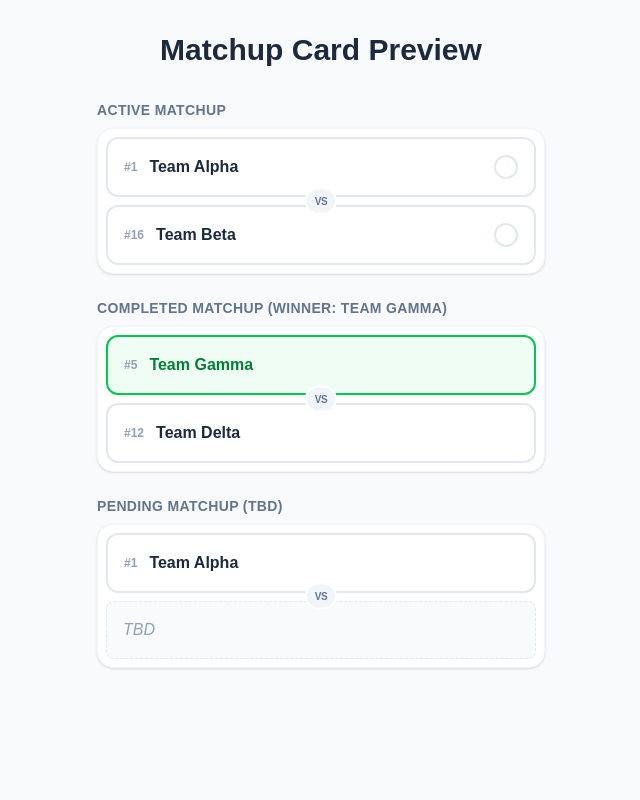
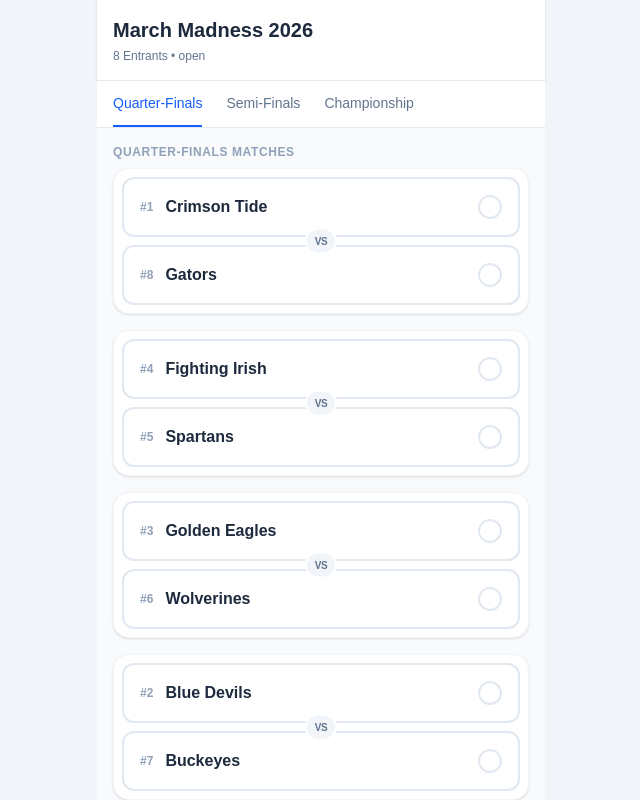
Before and after one commit to matttongdotcom/my-bracket-app, a Next.js app: page / in a window 1280 px wide. Shown: the whole page, without its empty margins (319-959 px from the left). Built offline with nearby package versions, Linux system fonts and the light colour scheme.

Commit message:
added tournament view

```diff
--- a/src/app/page.tsx
+++ b/src/app/page.tsx
@@ -1,78 +1,123 @@
 'use client';
 
-import MatchupCard from '@/components/MatchupCard';
-import { Participant } from '@/types/tournament';
+import TournamentView from '@/components/TournamentView';
+import { TournamentResponseObject, Participant } from '@/types/tournament';
 
 export default function Home() {
-  // Sample Data
-  const entrant1: Participant = {
-    id: '1',
-    name: 'Team Alpha',
-    seed: 1,
-    votesInMatch: 10,
-  };
+  // --- Sample Data Generation ---
 
-  const entrant2: Participant = {
-    id: '2',
-    name: 'Team Beta',
-    seed: 16,
-    votesInMatch: 5,
-  };
+  const createParticipant = (id: string, name: string, seed: number): Participant => ({
+    id,
+    name,
+    seed,
+    votesInMatch: 0,
+  });
 
-  const entrant3: Participant = {
-    id: '3',
-    name: 'Team Gamma',
-    seed: 5,
-    votesInMatch: 20,
-  };
+  const entrants = [
+    createParticipant('1', 'Crimson Tide', 1),
+    createParticipant('2', 'Blue Devils', 2),
+    createParticipant('3', 'Golden Eagles', 3),
+    createParticipant('4', 'Fighting Irish', 4),
+    createParticipant('5', 'Spartans', 5),
+    createParticipant('6', 'Wolverines', 6),
+    createParticipant('7', 'Buckeyes', 7),
+    createParticipant('8', 'Gators', 8),
+  ];
 
-  const entrant4: Participant = {
-    id: '4',
-    name: 'Team Delta',
-    seed: 12,
-    votesInMatch: 15,
+  const sampleTournament: TournamentResponseObject = {
+    id: 't1',
+    name: 'March Madness 2026',
+    status: 'open',
+    currentRound: 1,
+    totalEntrants: 8,
+    rounds: [
+      {
+        roundNumber: 1,
+        label: 'Quarter-Finals',
+        matchups: [
+          {
+            id: 'm1',
+            matchIndex: 0,
+            is_active: true,
+            entrant1: entrants[0], // Seed 1
+            entrant2: entrants[7], // Seed 8
+            winner_id: null,
+            totalVotes: 150,
+          },
+          {
+            id: 'm2',
+            matchIndex: 1,
+            is_active: true,
+            entrant1: entrants[3], // Seed 4
+            entrant2: entrants[4], // Seed 5
+            winner_id: null,
+            totalVotes: 120,
+          },
+          {
+            id: 'm3',
+            matchIndex: 2,
+            is_active: true,
+            entrant1: entrants[2], // Seed 3
+            entrant2: entrants[5], // Seed 6
+            winner_id: null,
+            totalVotes: 90,
+          },
+          {
+            id: 'm4',
+            matchIndex: 3,
+            is_active: true,
+            entrant1: entrants[1], // Seed 2
+            entrant2: entrants[6], // Seed 7
+            winner_id: null,
+            totalVotes: 200,
+          },
+        ],
+      },
+      {
+        roundNumber: 2,
+        label: 'Semi-Finals',
+        matchups: [
+          {
+            id: 'm5',
+            matchIndex: 4,
+            is_active: false,
+            entrant1: null, // Winner of m1
+            entrant2: null, // Winner of m2
+            winner_id: null,
+            totalVotes: 0,
+          },
+          {
+            id: 'm6',
+            matchIndex: 5,
+            is_active: false,
+            entrant1: null, // Winner of m3
+            entrant2: null, // Winner of m4
+            winner_id: null,
+            totalVotes: 0,
+          },
+        ],
+      },
+      {
+        roundNumber: 3,
+        label: 'Championship',
+        matchups: [
+          {
+            id: 'm7',
+            matchIndex: 6,
+            is_active: false,
+            entrant1: null,
+            entrant2: null,
+            winner_id: null,
+            totalVotes: 0,
+          },
+        ],
+      },
+    ],
   };
 
   return (
-    <main className="min-h-screen bg-slate-50 p-8 flex flex-col items-center gap-8">
-      <h1 className="text-3xl font-bold text-slate-800">Matchup Card Preview</h1>
-
-      <div className="w-full max-w-md flex flex-col gap-6">
-
-        <section>
-          <h2 className="text-sm font-semibold text-slate-500 mb-2 uppercase tracking-wide">Active Matchup</h2>
-          <MatchupCard
-            matchId="m1"
-            entrant1={entrant1}
-            entrant2={entrant2}
-            isActive={true}
-            winnerId={null}
-          />
-        </section>
-
-        <section>
-          <h2 className="text-sm font-semibold text-slate-500 mb-2 uppercase tracking-wide">Completed Matchup (Winner: Team Gamma)</h2>
-          <MatchupCard
-            matchId="m2"
-            entrant1={entrant3}
-            entrant2={entrant4}
-            isActive={false}
-            winnerId={entrant3.id}
-          />
-        </section>
-
-        <section>
-          <h2 className="text-sm font-semibold text-slate-500 mb-2 uppercase tracking-wide">Pending Matchup (TBD)</h2>
-          <MatchupCard
-            matchId="m3"
-            entrant1={entrant1}
-            entrant2={null}
-            isActive={false}
-            winnerId={null}
-          />
-        </section>
-
-      </div>
+    <main className="min-h-screen bg-slate-100 flex justify-center">
+      <TournamentView tournament={sampleTournament} />
     </main>
   );
 }
--- /dev/null
+++ b/src/components/TournamentView.tsx
@@ -0,0 +1,77 @@
+'use client';
+
+import { useState } from 'react';
+import { TournamentResponseObject, RoundData } from '@/types/tournament';
+import MatchupCard from './MatchupCard';
+
+interface TournamentViewProps {
+  tournament: TournamentResponseObject;
+}
+
+export default function TournamentView({ tournament }: TournamentViewProps) {
+  const [activeRoundIndex, setActiveRoundIndex] = useState(0);
+
+  const rounds = tournament.rounds || [];
+  const activeRound = rounds[activeRoundIndex];
+
+  return (
+    <div className="w-full max-w-md mx-auto flex flex-col h-screen bg-slate-50">
+      {/* Header */}
+      <div className="p-4 bg-white border-b border-slate-200 shadow-sm z-10">
+        <h1 className="text-xl font-bold text-slate-800">{tournament.name}</h1>
+        <div className="text-xs text-slate-500 mt-1">
+          {tournament.totalEntrants} Entrants • {tournament.status}
+        </div>
+      </div>
+
+      {/* Tabs / Round Selector */}
+      <div className="sticky top-0 bg-white z-10 border-b border-slate-200 overflow-x-auto no-scrollbar">
+        <div className="flex px-4 gap-6">
+          {rounds.map((round, index) => {
+            const isActive = index === activeRoundIndex;
+            return (
+              <button
+                key={round.roundNumber}
+                onClick={() => setActiveRoundIndex(index)}
+                className={`py-3 text-sm font-medium whitespace-nowrap border-b-2 transition-colors ${
+                  isActive
+                    ? 'border-blue-600 text-blue-600'
+                    : 'border-transparent text-slate-500 hover:text-slate-700'
+                }`}
+              >
+                {round.label}
+              </button>
+            );
+          })}
+        </div>
+      </div>
+
+      {/* Content Area */}
+      <div className="flex-1 overflow-y-auto p-4 space-y-4">
+        {activeRound ? (
+          <>
+            <div className="text-xs font-bold text-slate-400 uppercase tracking-wider mb-2">
+              {activeRound.label} Matches
+            </div>
+            <div className="flex flex-col gap-4">
+              {activeRound.matchups.map((matchup) => (
+                <MatchupCard
+                  key={matchup.id}
+                  matchId={matchup.id}
+                  entrant1={matchup.entrant1}
+                  entrant2={matchup.entrant2}
+                  isActive={matchup.is_active}
+                  winnerId={matchup.winner_id}
+                />
+              ))}
+            </div>
+          </>
+        ) : (
+          <div className="text-center py-12 text-slate-400">
+            No rounds available.
+          </div>
+        )}
+      </div>
+    </div>
+  );
+}
```
